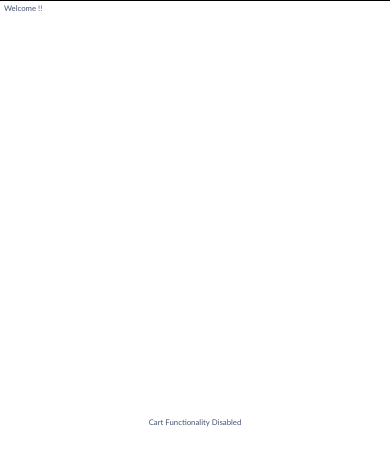
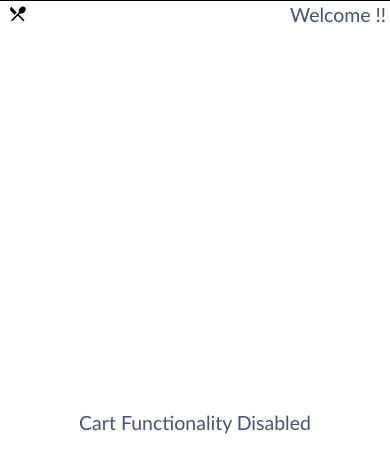
Before and after one commit to Deepu2503S/Restaurant, a React (Vite) app: page /Cart in a window 390 px wide. Shown: the top 472 px of the page. Built offline with nearby package versions, Linux system fonts and the light colour scheme.

Commit message:
Responsiveness

```diff
--- a/src/App.jsx
+++ b/src/App.jsx
@@ -2,6 +2,7 @@ import React from 'react';
 import { Outlet, useLocation } from 'react-router-dom';
 import { Link } from 'react-router-dom';
 import { BsCart4 } from "react-icons/bs";
+import { MdRestaurantMenu } from "react-icons/md";
 
 function App() {
   const location = useLocation();
@@ -10,6 +11,15 @@ function App() {
   return (
     <div className="main">
       <nav className="navbar">
+      <div className="dropdown" id="p1">
+        <MdRestaurantMenu className="p1"/>
+            <div className="dropdown-content">
+            <Link to="/" className="nav-link">Home</Link>
+            <Link to="/Menu" className="nav-link">Menu</Link>
+            <Link to="/Contact" className="nav-link">Contact</Link>
+            <Link to="/Login" className="nav-link">Login</Link>
+            </div>
+        </div>
         <div className="welcome-message">
           Welcome {username}!!
         </div>
--- a/src/Components/NavBar/Contact.jsx
+++ b/src/Components/NavBar/Contact.jsx
@@ -1,8 +1,11 @@
-import React from 'react'
 
 const Contact = () => {
   return (
-    <div>Contact</div>
+    <div className="placards1">
+      <div className="cards">
+        Yo
+      </div>
+    </div>
   )
 }
 
--- a/src/Components/NavBar/Menu.jsx
+++ b/src/Components/NavBar/Menu.jsx
@@ -93,12 +93,14 @@ const Menu = () => {
                 </button>
               ) : (
                 <div>
-                  <button onClick={() => handleDecrement(index)} className="incdec">-</button>
+                  <button onClick={() => handleDecrement(index)} className="incdec"> - </button>
                   <span className="quantity">{quantities[index]}</span>
                   <button onClick={() => handleIncrement(index)} className="incdec">+</button>
                 </div>
               )}
+              <div className="p">
               <LikeButton/>
+              </div>
               <button className="b4">Order Now</button>
             </div>
           </div>
--- a/src/index.css
+++ b/src/index.css
@@ -65,7 +65,7 @@ body {
 
 .cart {
     text-decoration: none;
-    color: white;
+    color: grey;
     font-size: 3vw;
 }
 
@@ -108,7 +108,7 @@ body {
     font-size: 1.7vw;
 }
 
-.placards1 {
+.placards1{
     width: 100%;
     display: flex;
     text-align: center;
@@ -152,6 +152,7 @@ body {
     height: 65vh;
     box-shadow: 0 0 1vw black;
     border-radius: 3vw;
+    margin: 3vw 0;
     display: flex;
     flex-direction: column;
     align-items: center;
@@ -159,7 +160,7 @@ body {
     /* padding: 2vw; */
     /* animation: lgbt 12s infinite ; */
     transition: transform 0.2s ease-in-out, backdrop-filter 0.2s ease-in-out;
-    position: relative;
+    position: abs;
     background-color: rgb(189, 189, 223);
     overflow: hidden;
 }
@@ -423,6 +424,18 @@ button:hover {
     width: 100%;
 }
 
+.quantity{
+    padding: 0 2vw;
+    background-color: darkcyan;
+    margin: 0 0vw;
+    border-radius: 5px;
+}
+
+.incdec{
+    width: 3vw;
+    border-radius: 10px;
+}
+
 @media (max-width: 600px) {
     .hehe {
         font-size: 2.3vw;
@@ -515,9 +528,72 @@ button:hover {
         width: 100%;
         color: rgb(158, 212, 245);
     }
+
+    .navbar{
+        width: 100%;
+        height: 7vw;
+        font-size: 10vw;
+        overflow-y: auto;
+    }
+
+    .card{
+        width: 40vw;
+        height: 60vw;
+    }
+    .welcome-message{
+        font-size: 5vw;
+    }
+
+    .card:hover{
+        z-index: 100;
+    }
+
+    .main ::-webkit-scrollbar{
+        display: none;
+    }
+
+    h6{
+        display: none;
+    }
+    .ratings{
+        display: none;
+    }
+    .name{
+        padding: 0;
+        font-size: 5vw;
+    }
+    .rateOld{
+        display: none;
+    }
+    .status1{
+        padding: 0;
+        font-size: 3vw;
+        margin: 0;
+    }
+
+    p{
+        display: none;
+    }
+
+    .status2{
+        font-size: 3vw;
+    }
+    .b4{
+        width: 17.20vw;
+        height: 7vw;
+        font-size: 2.7vw;
+    }
+    .incdec{
+        border-radius: 10px;
+        width: 6vw;
+    }
+    .quantity{
+        border-radius: 10px;
+        padding: 0.5vw 3vw;
+    }
 }
 
-@media (max-width: 1024px) {
+/* @media (max-width: 1024px) {
     .placards1 {
         flex-wrap: wrap;
     }
@@ -544,9 +620,9 @@ button:hover {
     .nav-link {
         font-size: 1vw;
     }
-}
+} */
 
-@media (max-width: 768px) {
+/* @media (max-width: 768px) {
     .placards1 {
         flex-wrap: wrap;
     }
@@ -570,14 +646,22 @@ button:hover {
         font-size: 2vw;
     }
 
+    .navbar{
+        height: 20vw;
+        display: flex;
+        justify-content: space-between;
+        margin: 0 0;
+
+    }
+
     .nav-link {
-        font-size: 1vw;
+        font-size: 6vw;
     }
 
     .nav-link {
         display: none;
     }
-}
+} */
 
 .aayein a {
     text-decoration: none;
@@ -597,14 +681,62 @@ button:hover {
     color: aquamarine;
 }
 
-.quantity{
-    padding: 0 2vw;
-    background-color: darkcyan;
-    margin: 0 0vw;
-    border-radius: 5px;
-}
+.dropdown {
+    position: relative;
+    display: none; /* Initially hidden */
+  }
 
-.incdec{
-    width: 3vw;
-    border-radius: 10px;
-}
+  .dropdown-content {
+    display: none;
+    position: absolute;
+    background-color: rgb(10, 10, 67);
+    /* min-width: 160px; */
+    box-shadow: 1px 8px 16px 1px rgba(0, 0, 0, 0.2);
+    z-index: 1;
+    border-radius: 4px;
+  }
+
+  .dropdown-content .nav-link {
+    color: rgb(174, 130, 130);
+    width: 16vw;
+    height: 7vw;
+    font-size: 4vw;
+    display: flex;
+    justify-content: center;
+    text-decoration: none;
+    align-items: center;
+    /* display: block; */
+    transition: background-color 0.3s ease;
+  }
+
+  .dropdown-content .nav-link:hover {
+    background-color: #f1f1f1;
+    z-index: 1000;
+  }
+
+  .dropdown:hover .dropdown-content {
+    display: flex;
+    z-index: 1000;
+  }
+
+  .p1 {
+    margin: 1vw;
+    display: none;
+    font-size: 2.5vw;
+    cursor: pointer;
+  }
+
+  @media (max-width: 768px) {
+    .div1 {
+      display: none; /* Hide original navigation links */
+    }
+
+    .p1 {
+        font-size: 5vw;
+      display: block; /* Show the menu icon */
+    }
+
+    .dropdown {
+      display: flex; /* Enable dropdown menu */
+    }
+  }
```
Also changed, not shown: src/Components/Assets/StoreContext.jsx (+18 -0 lines).
